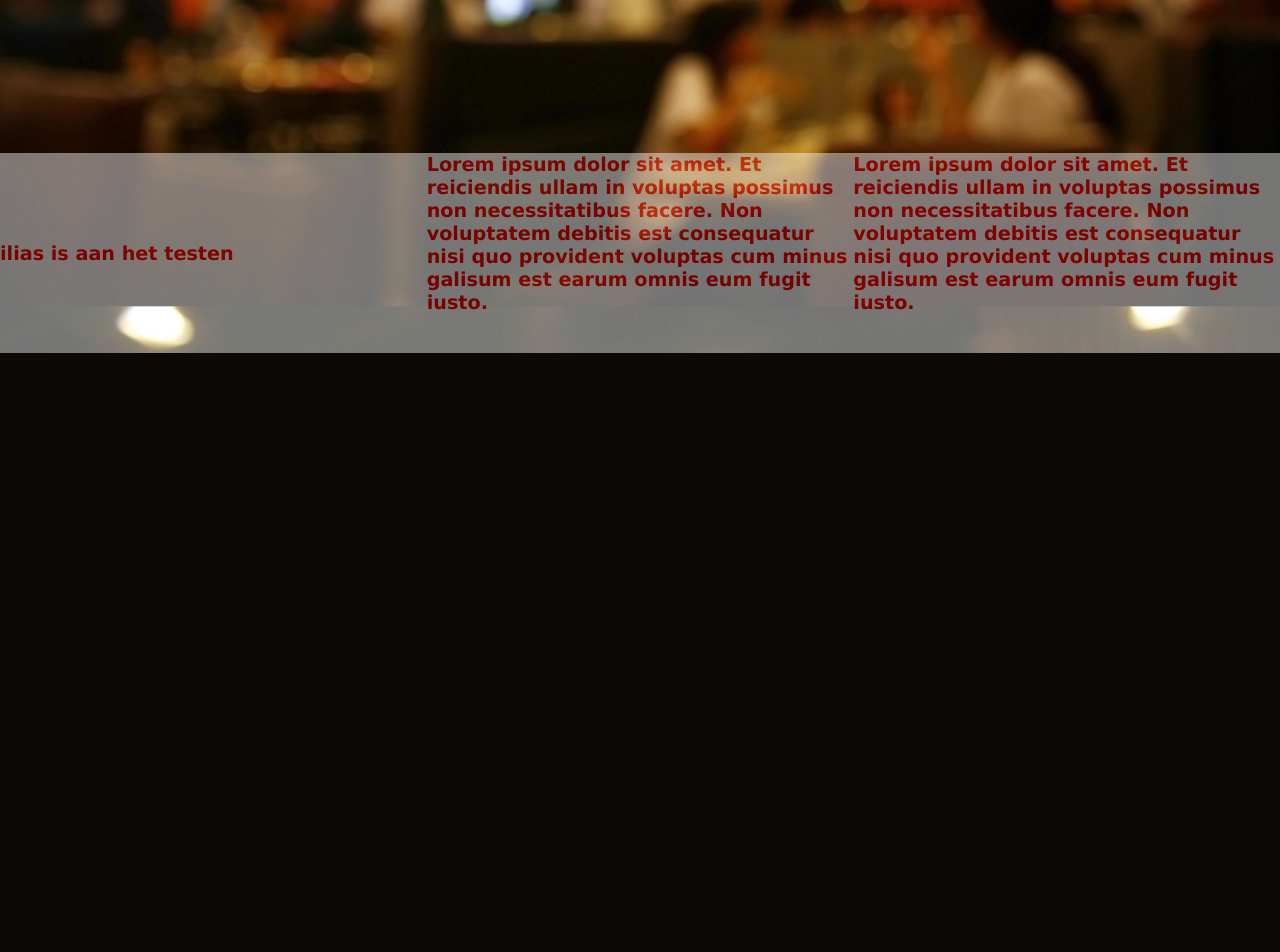
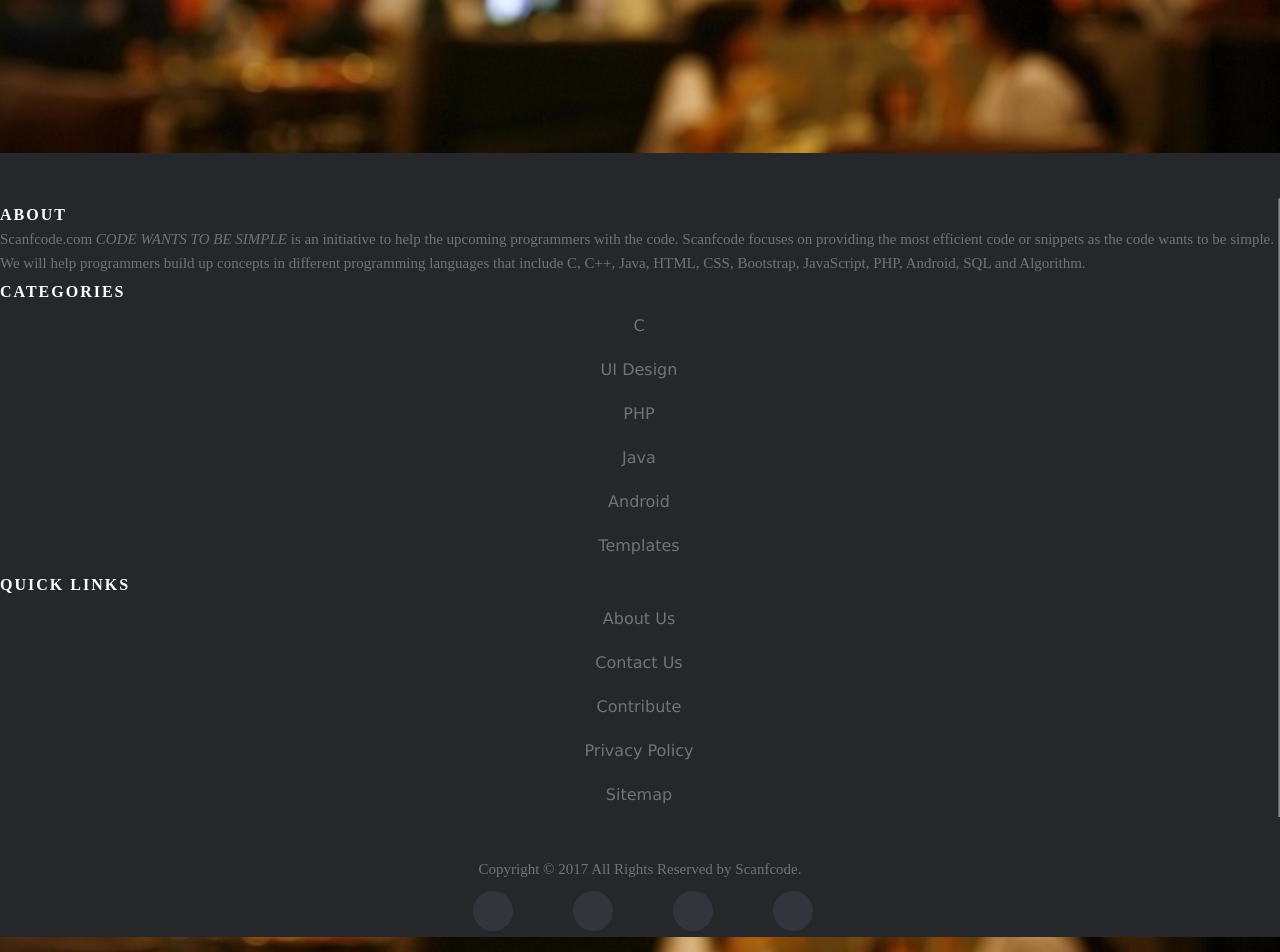
Before and after one commit to ililuab/Mini-Crud-Project, a PHP site: page / in a window 1280 px wide. Shown: the part 547-1499 px from the top of the page. Before the commit the page ends 900 px from the top, so only its background shows below. Run offline with PHP 8.4, Linux system fonts and the light colour scheme.

Commit message:
php error fix

```diff
--- a/authenticate.php
+++ b/authenticate.php
@@ -30,9 +30,13 @@ if ($stmt = $con->prepare('SELECT id, password FROM accounts WHERE username = ?'
             header('Location: home.php');
         } else {
             echo 'Incorrect gebruikersnaam en/of wachtwoord!!';
+            header("Location: login.php");
+            exit();
         }
     } else {
         echo 'Incorrect gebruikersnaam en/of wachtwoord!!';
+        header("Location: login.php");
+        exit();
     }
 	$stmt->close();
 }
--- a/bestellen.php
+++ b/bestellen.php
@@ -51,7 +51,7 @@ if (isset($_POST['add'])){
     <meta name="viewport"
           content="width=device-width, user-scalable=no, initial-scale=1.0, maximum-scale=1.0, minimum-scale=1.0">
     <meta http-equiv="X-UA-Compatible" content="ie=edge">
-    <title>Winkelwagen</title>
+    <title>ILI BISTRO - Bestellen</title>
     <link rel="stylesheet" href="https://cdnjs.cloudflare.com/ajax/libs/font-awesome/5.8.2/css/all.css" />
     <link rel="stylesheet" href="https://stackpath.bootstrapcdn.com/bootstrap/4.3.1/css/bootstrap.min.css" integrity="sha384-ggOyR0iXCbMQv3Xipma34MD+dH/1fQ784/j6cY/iJTQUOhcWr7x9JvoRxT2MZw1T" crossorigin="anonymous">
     <link rel="stylesheet" href="style.css">
--- a/cart.php
+++ b/cart.php
@@ -30,7 +30,7 @@ if (isset($_POST['remove'])){
     <meta name="viewport"
           content="width=device-width, user-scalable=no, initial-scale=1.0, maximum-scale=1.0, minimum-scale=1.0">
     <meta http-equiv="X-UA-Compatible" content="ie=edge">
-    <title>Cart</title>
+    <title>ILI BISTRO - Winkelwagen</title>
 
     <!-- Font Awesome -->
     <link rel="stylesheet" href="https://cdnjs.cloudflare.com/ajax/libs/font-awesome/5.8.2/css/all.css" />
@@ -97,10 +97,10 @@ if (isset($_POST['remove'])){
                         <h6>Te betalen bedrag</h6>
                     </div>
                     <div class="col-md-6">
-                        <h6>$<?php echo $total; ?></h6>
+                        <h6>€<?php echo $total; ?></h6>
                         <h6 class="text-success">GRATIS</h6>
                         <hr>
-                        <h6>$<?php
+                        <h6>€<?php
                             echo $total;
                             ?></h6>
                     </div>
--- a/component.php
+++ b/component.php
@@ -46,7 +46,7 @@ function cartElement($product_image, $product_name, $product_price, $id){
                             <div class=\"col-md-6\">
                                 <h5 class=\"pt-2\">$product_name</h5>
                                 <small class=\"text-secondary\">Verzender: ILI BISTRO</small>
-                                <h5 class=\"pt-2\">$$product_price</h5>
+                                <h5 class=\"pt-2\">€$product_price</h5>
                                 <button type=\"submit\" class=\"btn btn-warning\">Bewaar voor later</button>
                                 <button type=\"submit\" class=\"btn btn-danger mx-2\" name=\"remove\">Verwijder</button>
                             </div>
--- a/css/styles.css
+++ b/css/styles.css
@@ -26,8 +26,7 @@ li {
   font-size: larger;
   margin-left: 15px;
   margin-right: 15px;
-  font-family: "Lucida Sans", "Lucida Sans Regular", "Lucida Grande",
-    "Lucida Sans Unicode", Geneva, Verdana, sans-serif;
+  font-family: "Lucida Sans", "Lucida Sans Regular", "Lucida Grande", "Lucida Sans Unicode", Geneva, Verdana, sans-serif;
   text-align: center;
   font-size: 16px;
   transition: 0.5s;
@@ -64,58 +63,147 @@ li:hover {
 
 /* Begin - Footer */
 
-.footer-container {
-  display: flex;
-  justify-content: space-between;
-  width: 100%;
-  height: 100%;
-  background-color: #2b2b2b;
-  opacity: .45 ; /* verwijderen */
+.site-footer
+{
+  background-color:#26272b;
+  padding:45px 0 20px;
+  font-size:15px;
+  line-height:24px;
+  color:#737373;
+}
+.site-footer hr
+{
+  border-top-color:#bbb;
+  opacity:0.5
+}
+.site-footer hr.small
+{
+  margin:20px 0
+}
+.site-footer h6
+{
+  color:#fff;
+  font-size:16px;
+  text-transform:uppercase;
+  margin-top:5px;
+  letter-spacing:2px
+}
+.site-footer a
+{
+  color:#737373;
+}
+.site-footer a:hover
+{
+  color:#3366cc;
+  text-decoration:none;
+}
+.footer-links
+{
+  padding-left:0;
+  list-style:none
+}
+.footer-links li
+{
+  display:block
+}
+.footer-links a
+{
+  color:#737373
+}
+.footer-links a:active,.footer-links a:focus,.footer-links a:hover
+{
+  color:#3366cc;
+  text-decoration:none;
+}
+.footer-links.inline li
+{
+  display:inline-block
+}
+.site-footer .social-icons
+{
+  text-align:right
+}
+.site-footer .social-icons a {
+  width:40px;
+  height:40px;
+  line-height:40px;
+  margin-left:6px;
+  margin-right:0;
+  border-radius:100%;
+  background-color:#33353d
+}
+.copyright-text {
+  margin:0
+}
+  .site-footer .copyright-text,.site-footer .social-icons {
+    text-align:center
+  }
+.social-icons
+{
+  padding-left:0;
+  margin-bottom:0;
+  list-style:none
+}
+.social-icons li
+{
+  display:inline-block;
+  margin-bottom:4px
+}
+.social-icons li.title {
+  margin-right:15px;
+  text-transform:uppercase;
+  color:#96a2b2;
+  font-weight:700;
+  font-size:13px
 }
 
-.left-content-container {
-  display: flex;
-  align-items: center;
-  background-color: white; /* verwijderen */
-  width: 500px;
-  height: 200px;
+.social-icons a {
+  background-color:#eceeef;
+  color:#818a91;
+  font-size:16px;
+  display:inline-block;
+  line-height:44px;
+  width:44px;
+  height:44px;
+  text-align:center;
+  margin-right:8px;
+  border-radius:100%;
+  -webkit-transition:all .2s linear;
+  -o-transition:all .2s linear;
+  transition:all .2s linear
+}
+.social-icons a:active,.social-icons a:focus,.social-icons a:hover {
+  color:#fff;
+  background-color:#29aafe
+}
+.social-icons.size-sm a {
+  line-height:34px;
+  height:34px;
+  width:34px;
+  font-size:14px
+}
+.social-icons a.facebook:hover {
+  background-color:#3b5998
+}
+.social-icons a.twitter:hover {
+  background-color:#00aced
+}
+.social-icons a.linkedin:hover {
+  background-color:#007bb6
+}
+.social-icons a.dribbble:hover {
+  background-color:#ea4c89
 }
 
-.mid-content-container {
-  background-color: white; /* verwijderen */
-  width: 500px;
-  height: 200px;
-}
+.social-icons li.title {
+  display:block;
+  margin-right:0;
+  font-weight:600
+  }
 
-.right-content-container {
-  background-color: white; /* verwijderen */
-  width: 500px;
-  height: 200px;
-
-}
-
-.left-content {
-  font-family: "Lucida Sans", "Lucida Sans Regular", "Lucida Grande",
-    "Lucida Sans Unicode", Geneva, Verdana, sans-serif;
-  font-size: larger;
-  font-weight: 1000;
-  color: red;
-}
-
-.mid-content {
-  font-family: "Lucida Sans", "Lucida Sans Regular", "Lucida Grande",
-    "Lucida Sans Unicode", Geneva, Verdana, sans-serif;
-  font-size: larger;
-  font-weight: 1000;
-  color: red;
-}
-
-.right-content {
-  font-family: "Lucida Sans", "Lucida Sans Regular", "Lucida Grande",
-    "Lucida Sans Unicode", Geneva, Verdana, sans-serif;
-  font-size: larger;
-  font-weight: 1000;
-  color: red;
+.container-footer {
+  display: flex;
+  flex-wrap: nowrap;
 }
 
 /* Eind - Footer */
@@ -360,11 +448,6 @@ label {
 
 /* Einde - Reserveren form style */
 
-
-/* BEGIN - TIJDELIJK */
-
-/* Einde - TIJDELIJK */
-
 /* Begin - Login */
 .login {
   width: 400px;
@@ -488,6 +571,7 @@ body.loggedin {
 /* Einde - Login */
 
 /* Begin - Shoppingcart */
+
 img{
   max-width: 100%;
   height: auto;
--- a/index.php
+++ b/index.php
@@ -54,24 +54,57 @@
         </main>
         <script src="js/main.js"></script>
     </body>
-    <footer>
-        <div class="footer-container">
-            <div class="left-content-container">
-                <p class="left-content">ilias is aan het testen</p>
+    <footer class="site-footer">
+      <div class="container-footer">
+        <div class="row">
+          <div class="col-sm-12 col-md-6">
+            <h6>About</h6>
+            <p class="text-justify">Scanfcode.com <i>CODE WANTS TO BE SIMPLE </i> is an initiative  to help the upcoming programmers with the code. Scanfcode focuses on providing the most efficient code or snippets as the code wants to be simple. We will help programmers build up concepts in different programming languages that include C, C++, Java, HTML, CSS, Bootstrap, JavaScript, PHP, Android, SQL and Algorithm.</p>
+          </div>
 
-            </div>
-            <div class="mid-content-container">
-                <p class="mid-content">Lorem ipsum dolor sit amet. Et reiciendis ullam in voluptas possimus non
-                    necessitatibus facere. Non voluptatem debitis est consequatur nisi quo provident voluptas cum minus
-                    galisum est earum omnis eum fugit iusto.</p>
-            </div>
-            <div class="right-content-container">
-                <p class="right-content">Lorem ipsum dolor sit amet. Et reiciendis ullam in voluptas possimus non
-                    necessitatibus facere. Non voluptatem debitis est consequatur nisi quo provident voluptas cum minus
-                    galisum est earum omnis eum fugit iusto.</p>
-            </div>
+          <div class="col-xs-6 col-md-3">
+            <h6>Categories</h6>
+            <ul class="footer-links">
+              <li><a href="http://scanfcode.com/category/c-language/">C</a></li>
+              <li><a href="http://scanfcode.com/category/front-end-development/">UI Design</a></li>
+              <li><a href="http://scanfcode.com/category/back-end-development/">PHP</a></li>
+              <li><a href="http://scanfcode.com/category/java-programming-language/">Java</a></li>
+              <li><a href="http://scanfcode.com/category/android/">Android</a></li>
+              <li><a href="http://scanfcode.com/category/templates/">Templates</a></li>
+            </ul>
+          </div>
 
+          <div class="col-xs-6 col-md-3">
+            <h6>Quick Links</h6>
+            <ul class="footer-links">
+              <li><a href="http://scanfcode.com/about/">About Us</a></li>
+              <li><a href="http://scanfcode.com/contact/">Contact Us</a></li>
+              <li><a href="http://scanfcode.com/contribute-at-scanfcode/">Contribute</a></li>
+              <li><a href="http://scanfcode.com/privacy-policy/">Privacy Policy</a></li>
+              <li><a href="http://scanfcode.com/sitemap/">Sitemap</a></li>
+            </ul>
+          </div>
         </div>
-    </footer>
+        <hr>
+      </div>
+      <div class="container">
+        <div class="row">
+          <div class="col-md-8 col-sm-6 col-xs-12">
+            <p class="copyright-text">Copyright &copy; 2017 All Rights Reserved by
+         <a href="#">Scanfcode</a>.
+            </p>
+          </div>
+
+          <div class="col-md-4 col-sm-6 col-xs-12">
+            <ul class="social-icons">
+              <li><a class="facebook" href="#"><i class="fa fa-facebook"></i></a></li>
+              <li><a class="twitter" href="#"><i class="fa fa-twitter"></i></a></li>
+              <li><a class="dribbble" href="#"><i class="fa fa-dribbble"></i></a></li>
+              <li><a class="linkedin" href="#"><i class="fa fa-linkedin"></i></a></li>
+            </ul>
+          </div>
+        </div>
+      </div>
+</footer>
 
     </html>
--- a/js/main.js
+++ b/js/main.js
@@ -1,38 +1,5 @@
-// const button = document.querySelector('#form #button');
-
-// button.addEventListener('click', (e) => {
-//     e.preventDefault();
-
-//     const inputs = document.querySelectorAll('#form input');
-
-//     for (let i = 0; i < inputs.length; i++) {
-//         if(inputs[i].hasAttribute("required")){
-//             if(inputs[i].value == ""){
-//                 inputs[i].style.border = "1px solid red";
-//             }
-//         }
-//     }
-// })
-
-const slideIndex = 1;
-showDivs(slideIndex);
-
-function plusDivs(n) {
-  showDivs(slideIndex += n);
-}
-
-function showDivs(n) {
-  const i;
-  const x = document.querySelectorAll("gallery-fotos");
-  if (n > x.length) {slideIndex = 1}
-  if (n < 1) {slideIndex = x.length}
-  for (i = 0; i < x.length; i++) {
-    x[i].style.display = "none";
-  }
-  x[slideIndex-1].style.display = "block";
-}
-
-let =slideIndex = 1;
+let slideIndex = 1;
+showSlides(slideIndex);
 
 function plusSlides(n) {
   showSlides(slideIndex += n);
@@ -42,19 +9,18 @@ function currentSlide(n) {
   showSlides(slideIndex = n);
 }
 
-
 function showSlides(n) {
   let i;
-  let slides = document.querySelectorAll(".mySlides");
+  let slides = document.getElementsByClassName("mySlides");
+  let dots = document.getElementsByClassName("dot");
   if (n > slides.length) {slideIndex = 1}
   if (n < 1) {slideIndex = slides.length}
   for (i = 0; i < slides.length; i++) {
-      slides[i].style.display = "none";
+    slides[i].style.display = "none";
   }
   slides[slideIndex-1].style.display = "block";
+  dots[slideIndex-1].className += " active";
 }
-
-showSlides(slideIndex);
 
 // const button = document.querySelector('#pokemon');
 
@@ -72,3 +38,20 @@ showSlides(slideIndex);
 // .catch ((e) => {
 //   console.log(e)
 // })
+
+
+// const button = document.querySelector('#form #button');
+
+// button.addEventListener('click', (e) => {
+//     e.preventDefault();
+
+//     const inputs = document.querySelectorAll('#form input');
+
+//     for (let i = 0; i < inputs.length; i++) {
+//         if(inputs[i].hasAttribute("required")){
+//             if(inputs[i].value == ""){
+//                 inputs[i].style.border = "1px solid red";
+//             }
+//         }
+//     }
+// })
--- a/login.php
+++ b/login.php
@@ -31,7 +31,7 @@
 	</head>
 	<body>
 		<div class="login">
-			<h1>Login</h1>
+			<h1>Inloggen</h1>
 			<form action="authenticate.php" method="post">
 				<label for="username">
 					<i class="fas fa-user"></i>
@@ -40,7 +40,7 @@
 				<label for="password">
 					<i class="fas fa-lock"></i>
 				</label>
-				<input type="password" name="password" placeholder="Wachtwoord  " id="password" required>
+				<input type="password" name="password" placeholder="Wachtwoord" id="password" required>
 				<input type="submit" value="Login">
 			</form>
 		</div>
```
Also changed, not shown: includes/connect.php (+15 -0 lines), README.md (deleted), tussenopdrachten/java.html (renamed from java.html), tussenopdrachten/javatest.php (renamed from javatest.php).
